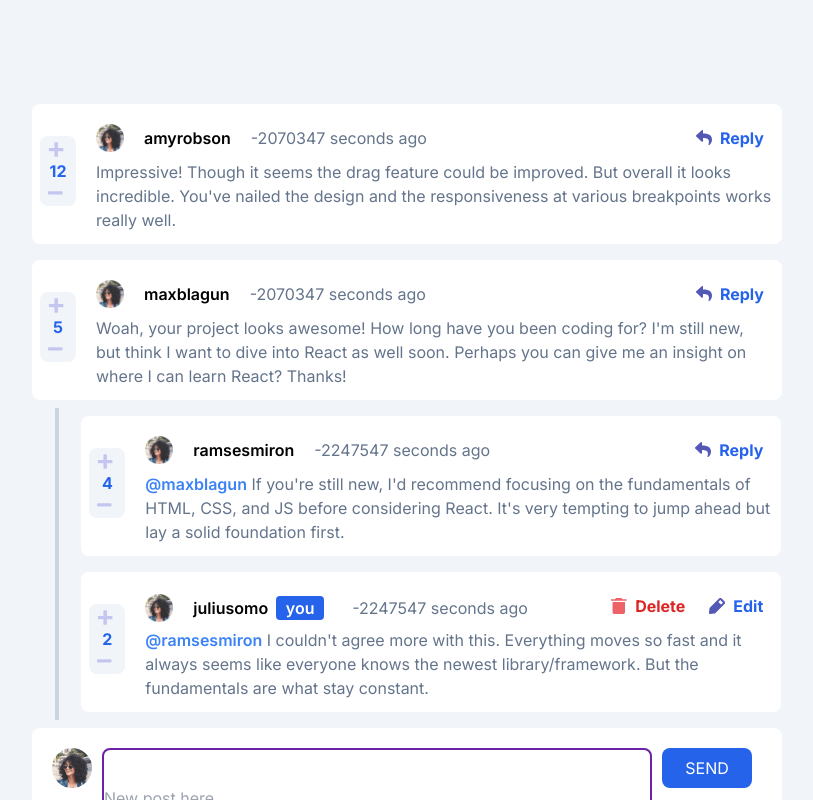
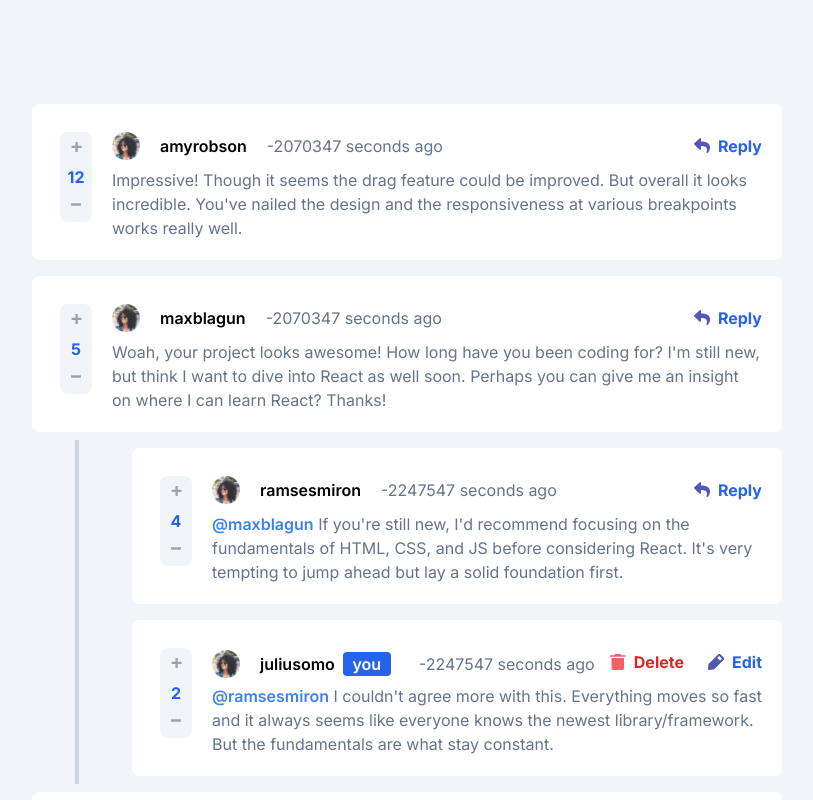
Before and after one commit to C0d3Drak3/interactive-comments, a Next.js app: page / in a window 1280 px wide. Shown: the top 800 px of the page, without its empty margins (233-1046 px from the left). Built offline with nearby package versions, Linux system fonts and the light colour scheme.

Commit message:
cssUpdate4
finished the desktop design

```diff
--- a/src/app/components/comment.js
+++ b/src/app/components/comment.js
@@ -3,8 +3,6 @@
 import Image from "next/image";
 import React, { useState, useEffect } from "react";
 import testImg from "../../../images/avatars/image-amyrobson.png";
-import scoreUp from "../../../images/icon-plus.svg";
-import scoreDown from "../../../images/icon-minus.svg";
 import replyArrow from "../../../images/icon-reply.svg";
 import editIco from "../../../images/icon-edit.svg";
 import deleteIco from "../../../images/icon-delete.svg";
@@ -158,9 +156,10 @@ const Comment = ({
   const timestamp = comment.createdAt; // Marca de tiempo del comentario o respuesta
   const timeSincePost = calculateTimeSincePost(timestamp);
 
-  const width = comment.replyingTo ? "w-[700px]" : "w-[750px]";
-  const width2 = comment.replyingTo ? "w-[650px]" : "w-[700px]";
-  const width3 = comment.replyingTo ? "w-[626px]" : "w-[676px]";
+  const width = comment.replyingTo ? "w-[650px]" : "w-[750px]";
+  const width2 = comment.replyingTo ? "w-[550px]" : "w-[650px]";
+  const width3 = comment.replyingTo ? "w-[550px]" : "w-[650px]";
+  const textWidth = comment.replyingTo ? "w-[450px]" : "w-[500px]";
 
   /*
   Blue tag in future replies, but not in the already replied comments
@@ -175,38 +174,51 @@ const Comment = ({
 
   return (
     <div className={` flex flex-col ${width} text-slate-500  my-2`}>
-      <div className={`bg-white rounded-lg grid grid-flow-col ${width}`}>
-        <div className="grid grid-col bg-slate-100 w-9 h-[70px] content-center place-items-center justify-items-center rounded-lg mx-2 my-8 text-blue-600 font-bold">
+      <div
+        className={`bg-white rounded-lg grid grid-flow-col justify-between p-5 ${width}`}
+      >
+        {/* VOTES*/}
+        <div className="flex flex-col bg-slate-100 w-[32px] h-[90px] justify-items-center rounded-lg mx-2 mt-2 text-blue-600 font-bold">
           <button
-            className=" w-5 h-5"
+            className=" w-5 h-5 mx-[11px] my-2"
             onClick={handleUpvote}
             disabled={upvoted}
           >
-            <Image
-              src={scoreUp}
-              alt="img not found"
-              width={30}
-              height={30}
-              className=" w-4 h-auto"
-            />
+            <svg
+              width="15"
+              height="15"
+              xmlns="http://www.w3.org/2000/svg"
+              className={`w-auto h-auto transition-colors duration-200 fill-current text-gray-400 ${
+                upvoted ? `` : `hover:text-blue-600`
+              }`}
+            >
+              <path d="M6.33 10.896c.137 0 .255-.05.354-.149.1-.1.149-.217.149-.354V7.004h3.315c.136 0 .254-.05.354-.149.099-.1.148-.217.148-.354V5.272a.483.483 0 0 0-.148-.354.483.483 0 0 0-.354-.149H6.833V1.4a.483.483 0 0 0-.149-.354.483.483 0 0 0-.354-.149H4.915a.483.483 0 0 0-.354.149c-.1.1-.149.217-.149.354v3.37H1.08a.483.483 0 0 0-.354.15c-.1.099-.149.217-.149.353v1.23c0 .136.05.254.149.353.1.1.217.149.354.149h3.333v3.39c0 .136.05.254.15.353.098.1.216.149.353.149H6.33Z" />
+            </svg>
           </button>
-          <span> {comment.score}</span>
+
+          <div className="  flex justify-center px-3">
+            <span> {comment.score}</span>
+          </div>
           <button
-            className=" w-5 h-5"
+            className=" w-5 h-5 mx-[11px] my-2"
             onClick={handleDownvote}
             disabled={downvoted}
           >
-            <Image
-              src={scoreDown}
-              alt="img not found"
-              width={30}
-              height={30}
-              className=" w-4 h-auto"
-            />
+            <svg
+              width="15"
+              height="5"
+              xmlns="http://www.w3.org/2000/svg"
+              className={`w-auto h-auto transition-colors duration-200 fill-current text-gray-400 ${
+                downvoted ? `` : `hover:text-blue-600`
+              }`}
+            >
+              <path d="M9.256 2.66c.204 0 .38-.056.53-.167.148-.11.222-.243.222-.396V.722c0-.152-.074-.284-.223-.395a.859.859 0 0 0-.53-.167H.76a.859.859 0 0 0-.53.167C.083.437.009.57.009.722v1.375c0 .153.074.285.223.396a.859.859 0 0 0 .53.167h8.495Z" />
+            </svg>
           </button>
         </div>
-        <div className={`p-3 ${width2}`}>
-          <div className={`flex flex-row h-7 justify-between my-2 ${width3}`}>
+        {/*MAIN DIV*/}
+        <div className={` ${width2}`}>
+          <div className={`flex flex-row h-7 justify-between my-2 ${width2}`}>
             <div className="grid grid-flow-col h-7 justify-start items-center">
               <Image
                 src={testImg}
@@ -237,7 +249,7 @@ const Comment = ({
                   className="flex w-4 h-4 "
                 />
                 <button
-                  className=" font-bold text-blue-600 h-7 mx-2"
+                  className=" font-bold text-blue-600 h-7 ml-2"
                   onClick={handleReply}
                 >
                   Reply
@@ -289,7 +301,7 @@ const Comment = ({
                       </div>
                     )}
                   </div>
-                  <div className="  flex flex-row items-center place-self-end  h-7 ml-4 mr-2">
+                  <div className="  flex flex-row items-center place-self-end  h-7 ml-4 ">
                     <Image
                       src={editIco}
                       alt="img not found"
@@ -308,24 +320,27 @@ const Comment = ({
               </>
             )}
           </div>
-          {/*EDIT */}
+          {/*EDIT/COMMENT */}
           {editing ? (
-            <div>
+            <div className="flex flex-col items-end">
               <textarea
                 value={editedContent}
                 onChange={(e) => setEditedContent(e.target.value)}
-                className=" min-h-[100px] max-w-[550px] border-2 border-purple-800 rounded-lg"
+                maxLength={300}
+                className={`min-h-[100px]  border-2 border-blue-600 rounded-lg ${width2}`}
+                style={{ resize: "none" }}
               />
               <button
-                className=" bg-blue-600 rounded-lg w-[90px] h-[40px] text-white"
+                className=" bg-blue-600 rounded-lg w-[90px] h-[40px] text-white my-2 transition-colors duration-300 filter  hover:bg-blue-300 "
                 onClick={handleSaveEdit}
               >
-                SAVE
+                UPDATE
               </button>
             </div>
           ) : (
             <div>
-              <p>
+              {/*SHOW COMMENT*/}
+              <p className={` break-words  ${width3}`}>
                 {comment.replyingTo ? (
                   <>
                     <span className="text-blue-500 font-semibold">
@@ -344,7 +359,7 @@ const Comment = ({
       {/*REPLY */}
       {isReplying && (
         <div
-          className={`bg-white rounded-lg grid grid-flow-col my-2 p-5 ${width}`}
+          className={`bg-white rounded-lg grid grid-flow-col justify-between my-2 p-5 ${width}`}
         >
           <div className="">
             <Image
@@ -356,15 +371,17 @@ const Comment = ({
             />
           </div>
 
-          <input
+          <textarea
             type="text"
             value={replyText}
             onChange={(e) => setReplyText(e.target.value)}
             placeholder={`Replying to ${comment.user.username}`}
-            className=" min-h-[100px] w-[550px] border-2 border-purple-800 rounded-lg"
+            maxLength={300}
+            className={`min-h-[100px] border-2 border-blue-600 rounded-lg p-1 ${textWidth}`}
+            style={{ resize: "none" }}
           />
           <button
-            className=" bg-blue-600 rounded-lg w-[90px] h-[40px] text-white"
+            className=" bg-blue-600 rounded-lg w-[90px] h-[40px] text-white transition-colors duration-300 filter  hover:bg-blue-300 "
             onClick={handleSendReply}
           >
             REPLY
--- a/src/app/components/comments.js
+++ b/src/app/components/comments.js
@@ -225,10 +225,12 @@ const Comments = () => {
           {comment.replies.length > 0 ? (
             <div className="flex  flex-col ">
               {comment.replies.map((reply) => (
-                <div className="flex flex-row justify-evenly">
-                  <div className=" bg-slate-300 w-1 mx-[22px]"></div>
+                <div className="flex flex-row justify-between">
+                  <div className="flex w-[90px] justify-center">
+                    <div className=" bg-slate-300 w-1 "></div>
+                  </div>
 
-                  <div className="w-[700px]">
+                  <div className="w-[650px]">
                     <Comment
                       key={reply.id}
                       comment={reply}
--- a/src/app/components/newComment.js
+++ b/src/app/components/newComment.js
@@ -33,7 +33,7 @@ const NewComment = ({ onAddComment, currentUser }) => {
   };
 
   return (
-    <div className="bg-white rounded-lg grid grid-flow-col w-[750px] my-2 p-5 text-slate-500 ">
+    <div className="bg-white rounded-lg grid grid-flow-col justify-between w-[750px] my-2 p-5 text-slate-500 ">
       <div className="">
         {/* Asegúrate de tener la ruta correcta a tu imagen y que testImg esté definido */}
         <Image
@@ -45,15 +45,17 @@ const NewComment = ({ onAddComment, currentUser }) => {
         />
       </div>
 
-      <input
+      <textarea
         type="text"
         value={newComment}
         onChange={(e) => setNewComment(e.target.value)}
         placeholder={`New post here`}
-        className="min-h-[100px] w-[550px] border-2 border-purple-800 rounded-lg"
+        maxLength={300}
+        className="min-h-[100px] w-[550px] border-2 border-blue-600 rounded-lg p-1 "
+        style={{ resize: "none" }}
       />
       <button
-        className="bg-blue-600 rounded-lg w-[90px] h-[40px] text-white"
+        className="bg-blue-600 rounded-lg w-[90px] h-[40px] text-white transition-colors duration-300 filter  hover:bg-blue-300 "
         onClick={handleNewComment}
       >
         SEND
```
